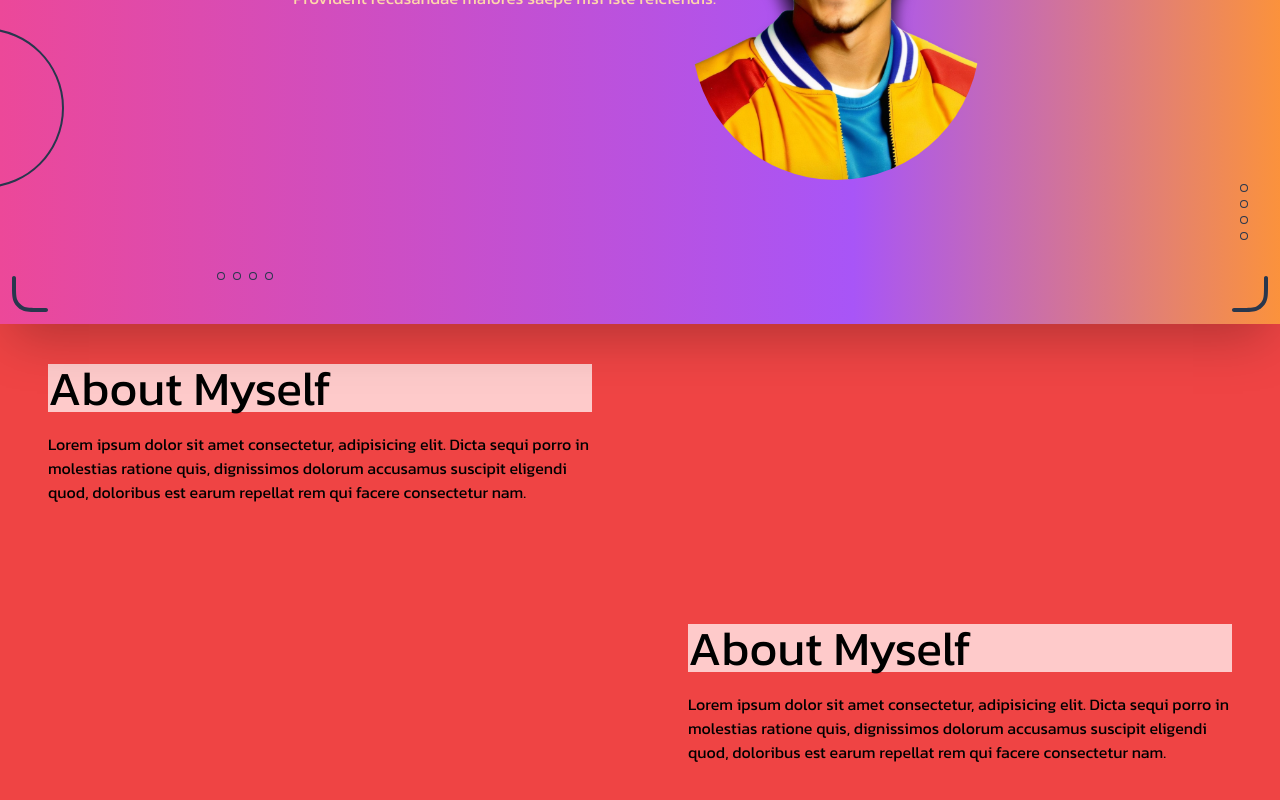
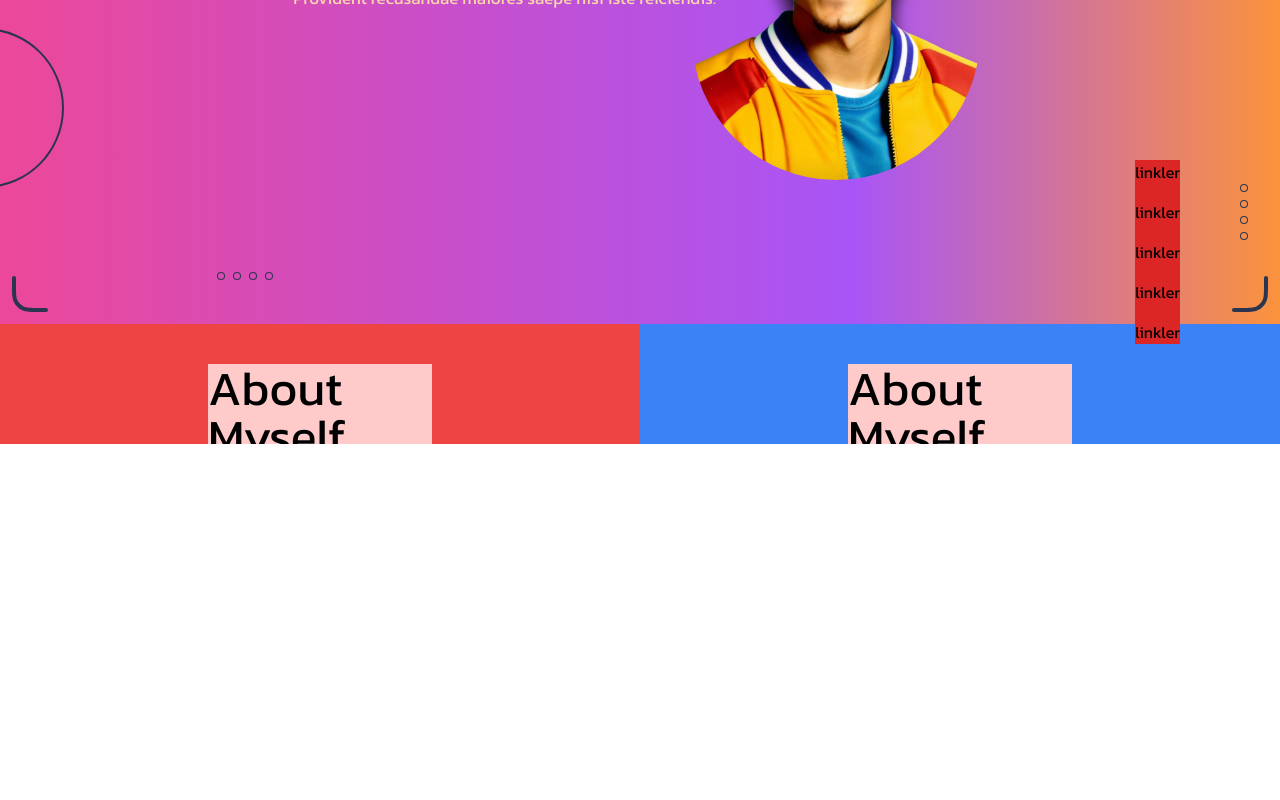
Before and after one commit to tutusjr/MyPortfolio, a React (Vite) app: page / in a window 1280 px wide. Shown: the part 356-1156 px from the top of the page. After the commit the page ends 800 px from the top, so only its background shows below. Built offline with nearby package versions, Linux system fonts and the light colour scheme.

Commit message:
scroll changs

```diff
--- a/package.json
+++ b/package.json
@@ -13,7 +13,8 @@
     "framer-motion": "^11.0.13",
     "react": "^18.2.0",
     "react-dom": "^18.2.0",
-    "react-icons": "^5.0.1"
+    "react-icons": "^5.0.1",
+    "tailwindcss-scroll-snap": "^1.1.0"
   },
   "devDependencies": {
     "@types/react": "^18.2.64",
--- a/src/App.jsx
+++ b/src/App.jsx
@@ -2,12 +2,13 @@
 import './App.css'
 import Hero from './Components/Hero'
 import About from './Components/About'
+import Navbar from './Components/Navbar'
 
 function App() {
 
-
   return (
-    <div className="App">
+    <div className="App snap-y h-screen snap-mandatory overflow-y-auto">
+      <Navbar/>
       <Hero />
       <About />
     </div>
--- a/src/Components/About.jsx
+++ b/src/Components/About.jsx
@@ -1,34 +1,15 @@
-import png1 from "../assets/bgImages/png1.png";
+
 export default function About() {
   return (
-    <section className="h-screen bg-red-500">
-      <div className="container mx-auto">
+    <section className="h-screen snap-start bg-white">
+      <div className="container mx-auto flex h-screen">
         {/* ilk */}
-        <div className=" flex  w-full ">
+        <div className="bg-red-500 w-full">
           <div className="flex md:flex-row flex-col mt-10 justify-center items-center">
             <div className="md:w-1/2 flex flex-col gap-5 xl:px-12 mt-15">
               <h2 className="h2 bg-red-200">About Myself</h2>
-              <p>
+              <p className="text-[#2E5041]">
                 {" "}
-                Lorem ipsum dolor sit amet consectetur, adipisicing elit. Dicta
-                sequi porro in molestias ratione quis, dignissimos dolorum
-                accusamus suscipit eligendi quod, doloribus est earum repellat
-                rem qui facere consectetur nam.
-              </p>
-            </div>
-            <div className="md:w-1/2">
-            </div>
-          </div>
-        </div>
-        {/* ikinci */}
-        <div className=" flex  w-full mt-20">
-          <div className="flex md:flex-row flex-col mt-10 justify-center items-center">
-            <div className="md:w-1/2">
-
-            </div>
-            <div className="md:w-1/2 flex flex-col gap-5 px-12 mt-15">
-              <h2 className="h2 bg-red-200">About Myself</h2>
-              <p>
                 Lorem ipsum dolor sit amet consectetur, adipisicing elit. Dicta
                 sequi porro in molestias ratione quis, dignissimos dolorum
                 accusamus suscipit eligendi quod, doloribus est earum repellat
@@ -37,8 +18,21 @@ export default function About() {
             </div>
           </div>
         </div>
-        {/* son */}
-        <div className=" flex bg-red-300 w-full"></div>
+        {/* ikinci */}
+        <div className="bg-blue-500 w-full">
+          <div className="flex md:flex-row flex-col mt-10 justify-center items-center">
+            <div className="md:w-1/2 flex flex-col gap-5 xl:px-12 mt-15">
+              <h2 className="h2 bg-red-200">About Myself</h2>
+              <p className="text-[#2E5041]">
+                {" "}
+                Lorem ipsum dolor sit amet consectetur, adipisicing elit. Dicta
+                sequi porro in molestias ratione quis, dignissimos dolorum
+                accusamus suscipit eligendi quod, doloribus est earum repellat
+                rem qui facere consectetur nam.
+              </p>
+            </div>
+          </div>
+        </div>
       </div>
     </section>
   );
--- a/src/Components/Hero.jsx
+++ b/src/Components/Hero.jsx
@@ -44,12 +44,9 @@ useEffect(() => {
   return () => clearInterval(intervalId);
 }, [colors, currentColorIndex]);
 
-
-
-
   return (
-    <section className="h-[680px]">
-      <div className="mx-auto h-full flex shadow-2xl overflow-hidden relative">
+    <section className="h-[680px] snap-start relative">
+      <div className="mx-auto h-full flex  overflow-hidden relative">
         <div style={{ color: currentColor }} className="z-10 text-6xl duration-2000 ease-in-out">
           <RxCornerTopLeft className="absolute" />
           <RxCornerTopLeft className="absolute bottom-0 -rotate-90 " />
@@ -86,7 +83,7 @@ useEffect(() => {
               <SiRedux />
               <FaNodeJs />
             </div>
-            <div style={{ borderColor: currentColor }} className=" absolute h-40 w-40 rotate-45 rounded-full -translate-x-24 mt-96 duration-2000 ease-in-out bg-transparent border-2"></div>
+            <div style={{ borderColor: currentColor }} className=" absolute h-40 w-40 rotate-45 rounded-full transition-colors -translate-x-24 mt-96 duration-2000 ease-in-out bg-transparent border-2"></div>
           </div>
           {/* sol yazi */}
           <div className=" h-60 w-3/4 ml-auto mt-36 flex justify-center">
@@ -114,7 +111,7 @@ useEffect(() => {
           <div>
             <GiPoolTriangle style={{ color: currentColor }} className="text-6xl absolute top-8 right-2/3 duration-2000 ease-in-out" />
           </div>
-          <div style={{ borderColor: currentColor }} className="absolute duration-2000 ease-in-out h-40 w-40 rotate-180 rounded-full translate-x-24 right-0 mt-28 bg-transparent border-2 "></div>
+          <div style={{ borderColor: currentColor }} className="absolute duration-2000 transition-colors ease-in-out h-40 w-40 rotate-180 rounded-full translate-x-24 right-0 mt-28 bg-transparent border-2 "></div>
         </div>
       </div>
     </section>
--- /dev/null
+++ b/src/Components/Navbar.jsx
@@ -0,0 +1,15 @@
+
+
+export default function Navbar() {
+  return (
+    <section className='absolute z-10'>
+        <div className="flex flex-col gap-4 fixed right-[100px] bg-red-600 bottom-[100px] ">
+        <a href="#">linkler</a>
+        <a href="#">linkler</a>
+        <a href="#">linkler</a>
+        <a href="#">linkler</a>
+        <a href="#">linkler</a>
+        </div>
+    </section>
+  )
+}
--- a/src/index.css
+++ b/src/index.css
@@ -4,13 +4,17 @@
 @tailwind components;
 @tailwind utilities;
 
-.h1{
+html{
+  scroll-snap-type: y mandatory;
+}
+
+.h1 {
   @apply font-semibold text-7xl
 }
-.h2{
+.h2 {
   @apply text-5xl
 }
-.p{
+.p {
   @apply text-[17px]
 }
 .gradient-border {
@@ -18,3 +22,7 @@
   border-image: linear-gradient(to right, #ff0000, #00ff00); /* Gradient renkler */
   border-image-slice: 1; /* Border'ın tamamını kaplaması için kesme değeri */
 }
+
+.scroll-smooth {
+  scroll-behavior: smooth;
+}
--- a/tailwind.config.js
+++ b/tailwind.config.js
@@ -18,5 +18,6 @@ export default {
       }
     },
   },
-  plugins: [],
+  plugins: [
+  ],
 }
```
Also changed, not shown: 1 other file (tests, documents, lock files or other folders).
